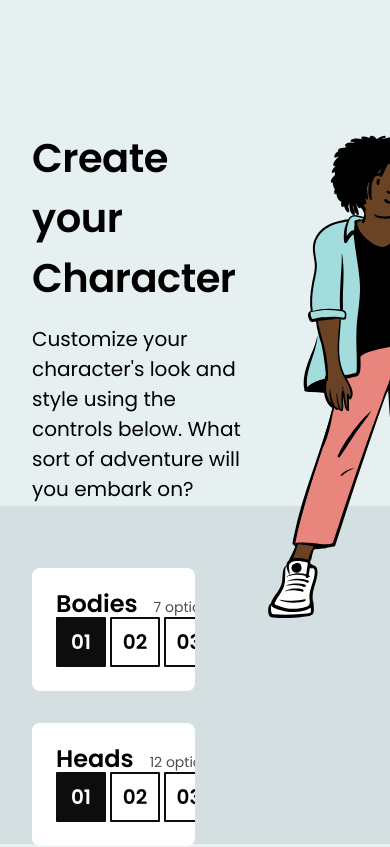
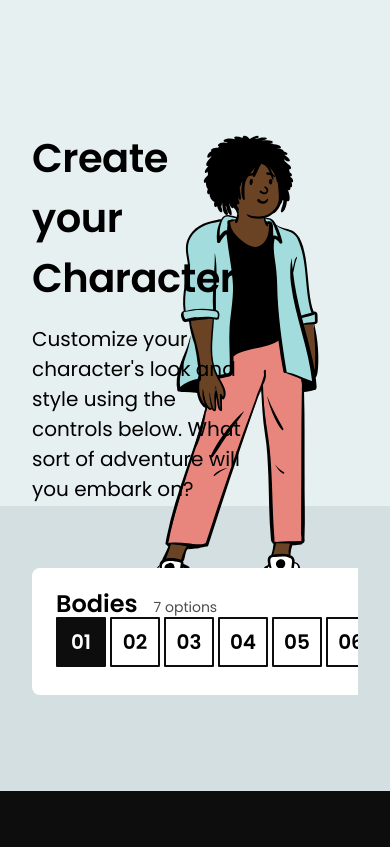
Before and after one commit to fderen-dev/css-for-js-devs, a React (Create React App) app in the folder character-creator/: page / in a window 390 px wide. Shown: the top 847 px of the page. Built offline with nearby package versions, Linux system fonts and the light colour scheme.

Commit message:
Added mobile styles

```diff
--- a/character-creator/src/components/CharacterEditor/CharacterEditor.module.css
+++ b/character-creator/src/components/CharacterEditor/CharacterEditor.module.css
@@ -29,13 +29,32 @@
 }
 
 .characterWrapper {
+  z-index: -1;
   position: fixed;
   top: var(--top-spacing);
   right: 0;
+  left: 0;
   width: 35%;
   min-height: 500px;
+  margin: 0 auto;
 }
 
 .controlColumn {
-  width: 50%;
+  display: flex;
+  overflow-x: scroll;
+  width: 100%;
 }
+
+@media (min-width: 575px) {
+  .controlColumn {
+    overflow-x: unset;
+    flex-direction: column;
+    width: 50%;
+  }
+
+  .characterWrapper {
+    margin: unset;
+    left: unset;
+    z-index: unset;
+  }
+}
--- a/character-creator/src/components/ControlPane/ControlPane.module.css
+++ b/character-creator/src/components/ControlPane/ControlPane.module.css
@@ -10,8 +10,11 @@
     to deal with it yet!
   */
   margin-bottom: 32px;
-  overflow-x: scroll;
   white-space: nowrap;
+}
+
+.controlPane:not(:last-child) {
+  margin-right: 8px;
 }
 
 .title {
@@ -26,3 +29,9 @@
   font-weight: 400;
   color: hsl(0deg, 0%, 30%);
 }
+
+@media (min-width: 575px) {
+  .controlPane {
+    overflow-x: scroll;
+  }
+}
--- a/character-creator/src/index.css
+++ b/character-creator/src/index.css
@@ -17,6 +17,12 @@ body::before {
   width: 100%;
   height: 40%;
   background-color: hsl(195deg, 20%, 86%);
+}
+
+#root {
+  display: flex;
+  flex-direction: column;
+  justify-content: space-between;
 }
 
 *,
```
